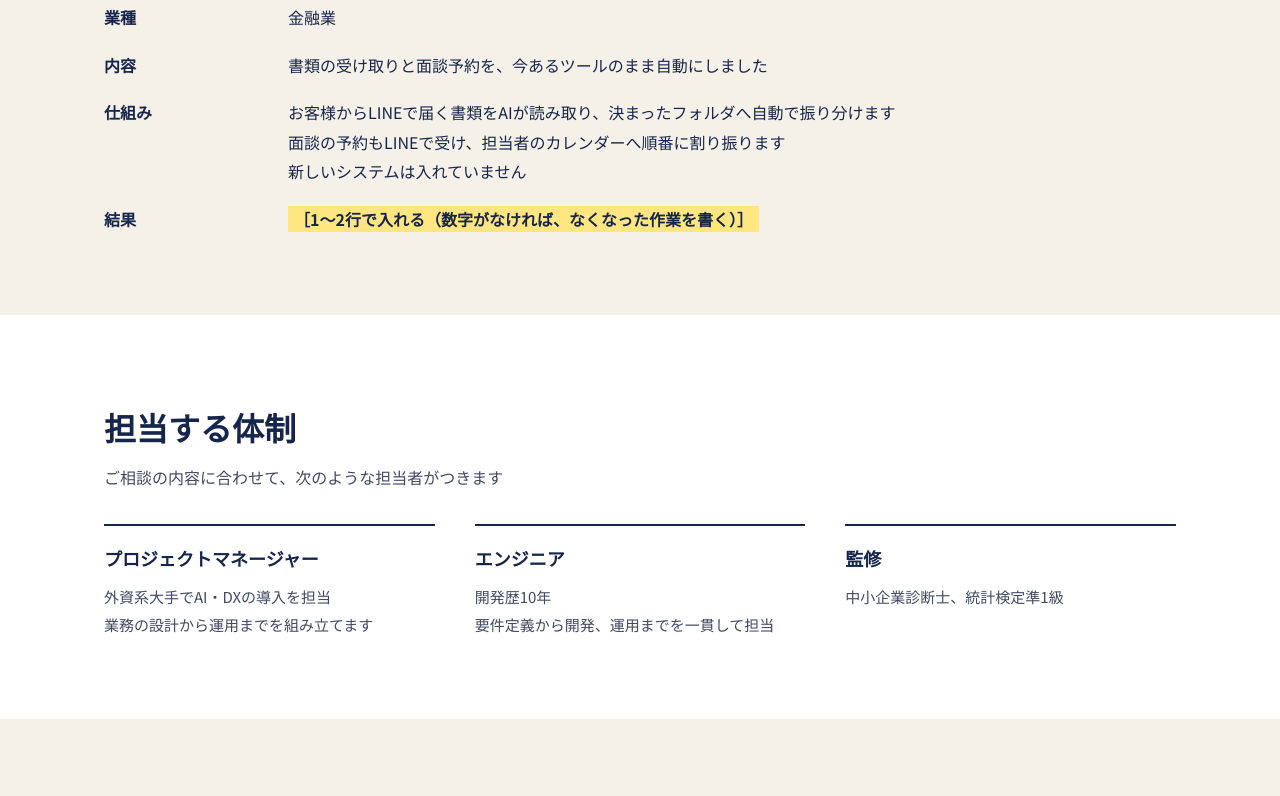
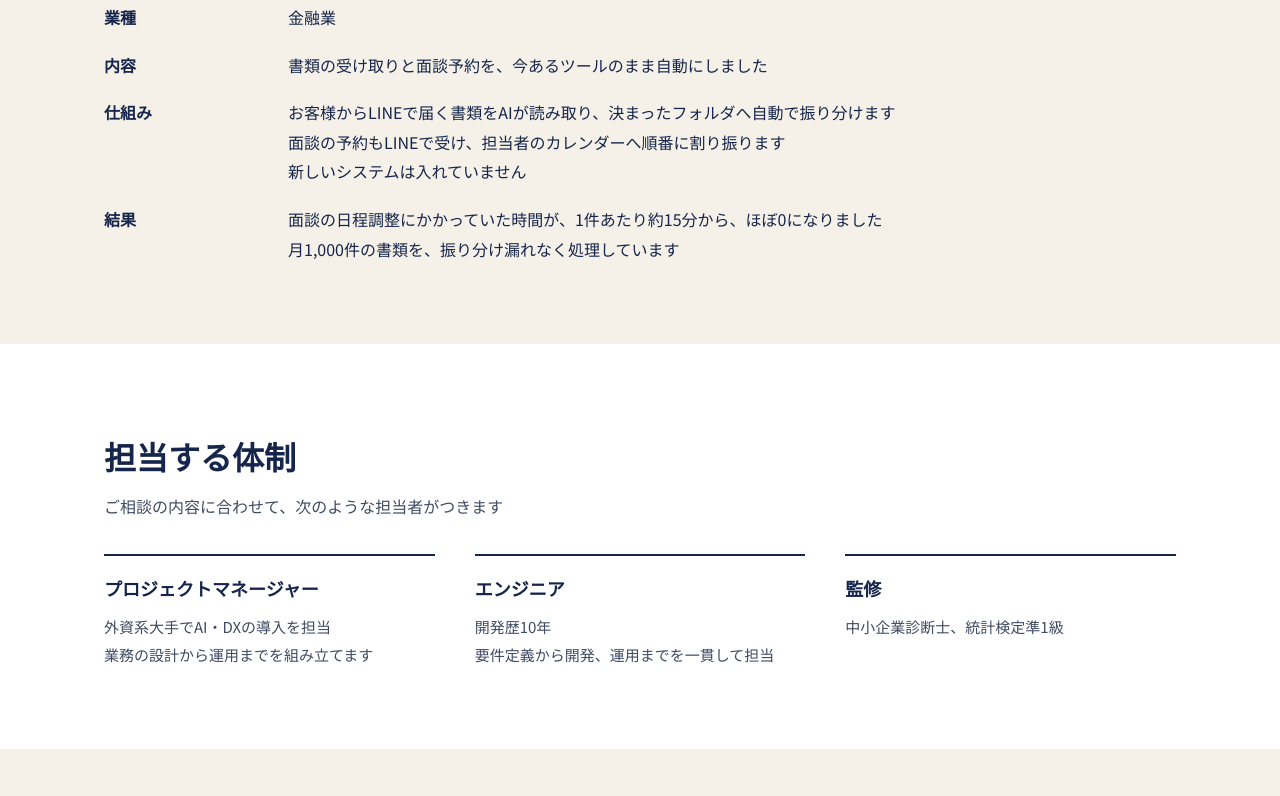
Before and after one commit to Passne-hub/website_daiko, a plain HTML site: page index.html in a window 1280 px wide. Shown: the part 5246-6042 px from the top of the page. Drawn offline with Linux system fonts and the light colour scheme.

Commit message:
Add case-study results and drop the unanswered data FAQ
The case study now states the two results supplied by the owner.
The FAQ entry about where document data is sent is removed until
the AI service and its data settings are decided.

Co-Authored-By: Claude Fable 5.2 <noreply@anthropic.com>
Claude-Session: https://claude.ai/code/session_01VRFoF9nJ9dzyWny6gUjRB8

```diff
--- a/index.html
+++ b/index.html
@@ -254,7 +254,7 @@ a{color:#15254B;text-underline-offset:4px;text-decoration-thickness:1px}a:hover{
 <dt style="padding-right: 16px; font-weight: 700">業種</dt><dd style="margin: 0">金融業</dd>
 <dt style="padding-right: 16px; font-weight: 700">内容</dt><dd style="margin: 0">書類の受け取りと面談予約を、今あるツールのまま自動にしました</dd>
 <dt style="padding-right: 16px; font-weight: 700">仕組み</dt><dd style="margin: 0">お客様からLINEで届く書類をAIが読み取り、決まったフォルダへ自動で振り分けます<br>面談の予約もLINEで受け、担当者のカレンダーへ順番に割り振ります<br>新しいシステムは入れていません</dd>
-<dt style="padding-right: 16px; font-weight: 700">結果</dt><dd style="margin: 0"><span style="background: #FFE680; color: #15254B; font-weight: 700; padding: 1px 6px">［1〜2行で入れる（数字がなければ、なくなった作業を書く）］</span></dd>
+<dt style="padding-right: 16px; font-weight: 700">結果</dt><dd style="margin: 0">面談の日程調整にかかっていた時間が、1件あたり約15分から、ほぼ0になりました<br>月1,000件の書類を、振り分け漏れなく処理しています</dd>
 </dl>
 </div>
 </section>
@@ -288,7 +288,6 @@ a{color:#15254B;text-underline-offset:4px;text-decoration-thickness:1px}a:hover{
 <div style="padding: 24px 0; border-bottom: 1px solid #BDB49D"><h3 style="margin: 0 0 6px; font-size: 17px; font-weight: 700; line-height: 1.6">今使っているソフトを変える必要はありますか</h3><p style="margin: 0; color: #3F4A63">ありません<br>今の表に入れるか、今のソフトに取り込める形でお渡しします</p></div>
 <div style="padding: 24px 0; border-bottom: 1px solid #BDB49D"><h3 style="margin: 0 0 6px; font-size: 17px; font-weight: 700; line-height: 1.6">どんなソフトに対応していますか</h3><p style="margin: 0; color: #3F4A63">Excel、Googleスプレッドシートと、CSVファイルを取り込める販売管理・会計ソフトに対応します<br>お使いのソフトの名前を、相談の時に教えてください</p></div>
 <div style="padding: 24px 0; border-bottom: 1px solid #BDB49D"><h3 style="margin: 0 0 6px; font-size: 17px; font-weight: 700; line-height: 1.6">入力に間違いがあった場合はどうなりますか</h3><p style="margin: 0; color: #3F4A63">ご連絡いただければ、こちらで直します<br>同じ間違いが起きないよう、仕組みも直します</p></div>
-<div style="padding: 24px 0; border-bottom: 1px solid #BDB49D"><h3 style="margin: 0 0 6px; font-size: 17px; font-weight: 700; line-height: 1.6">書類のデータはどこに送られますか</h3><p style="margin: 0; color: #3F4A63"><span style="background: #FFE680; color: #15254B; font-weight: 700; padding: 1px 6px">［回答を入れる：使うAIサービスの名前と、送ったデータがAIの学習に使われない設定かどうか］</span></p></div>
 <div style="padding: 24px 0; border-bottom: 1px solid #BDB49D"><h3 style="margin: 0 0 6px; font-size: 17px; font-weight: 700; line-height: 1.6">解約するとどうなりますか</h3><p style="margin: 0; color: #3F4A63">仕組みを止めます<br>それまでに入った表とデータは、そのままお使いいただけます<br>仕組みごと引き取りたい場合は、買い取りもできます（別途お見積もり）</p></div>
 <div style="padding: 24px 0; border-bottom: 1px solid #BDB49D"><h3 style="margin: 0 0 6px; font-size: 17px; font-weight: 700; line-height: 1.6">税務申告や社会保険の手続きも頼めますか</h3><p style="margin: 0; color: #3F4A63">お受けしていません<br>資格が必要な業務は対象外です</p></div>
 <div style="padding: 24px 0; border-bottom: 1px solid #BDB49D"><h3 style="margin: 0 0 6px; font-size: 17px; font-weight: 700; line-height: 1.6">契約期間はどのくらいですか</h3><p style="margin: 0; color: #3F4A63">最初の6か月です<br>その後は1か月ごとの更新です</p></div>
```
